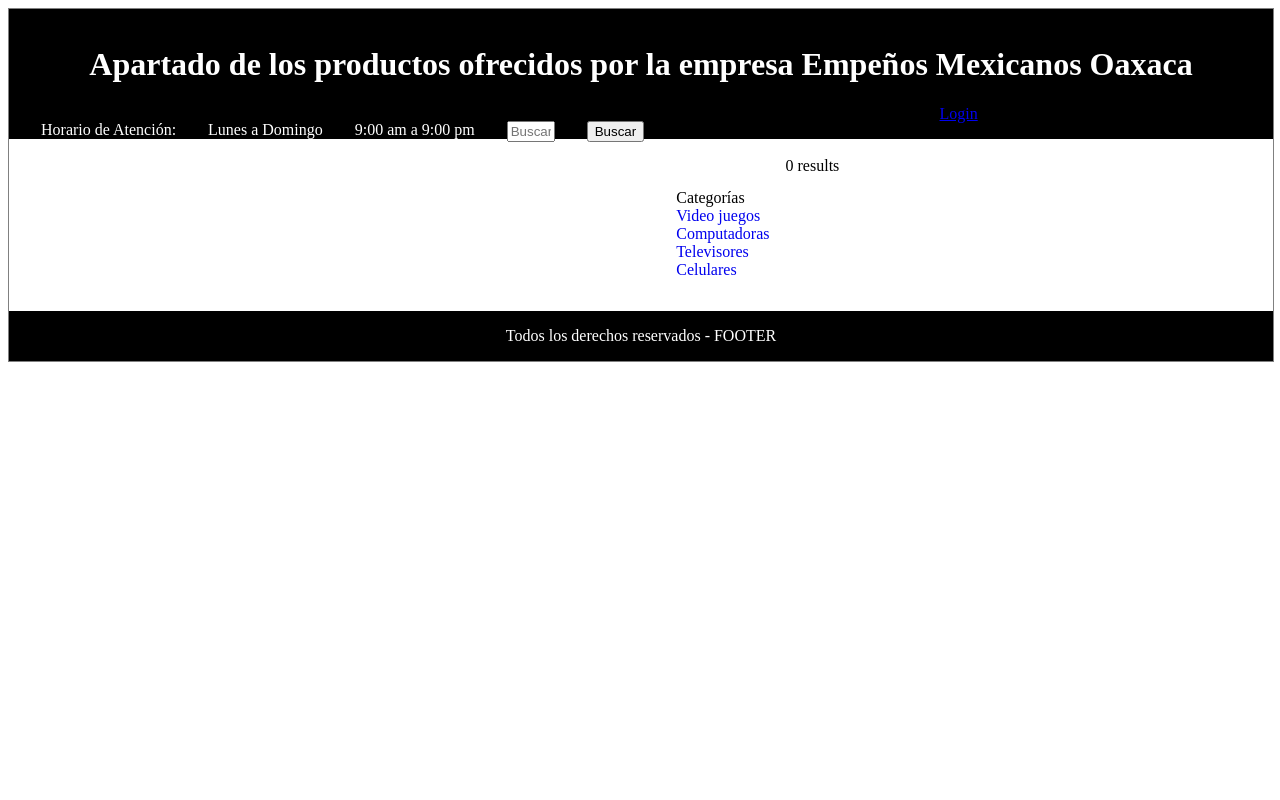
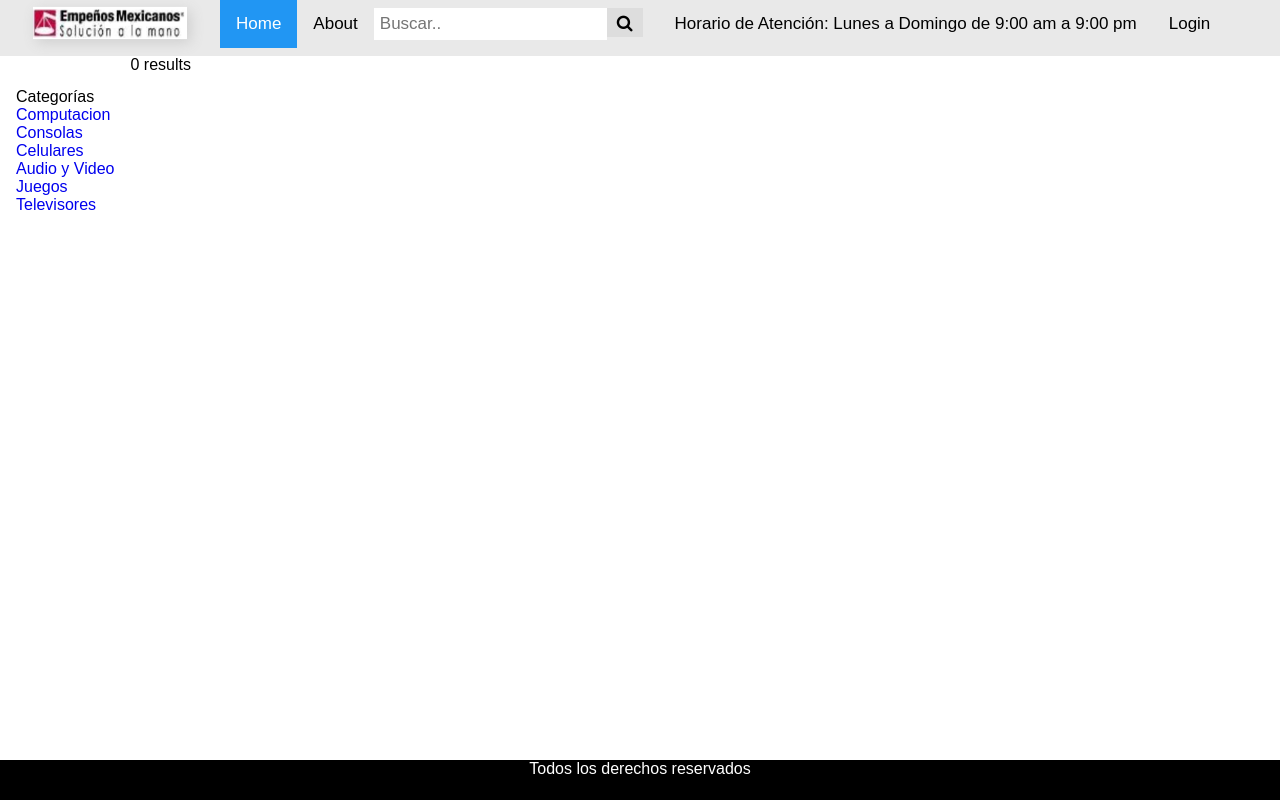
Before and after one commit to EEllisonJM/EmpeniosOaxaca, a PHP site: page / in a window 1280 px wide. Run offline with PHP 8.4, Linux system fonts and the light colour scheme; data that the repository does not hold is empty.

Commit message:
index principal

```diff
--- a/css/estilos.css
+++ /dev/null
@@ -1,106 +0,0 @@
-input[type=text] {
-    width: 40px;
-    -webkit-transition: width 0.4s ease-in-out;
-    transition: width 0.4s ease-in-out;
-}
-
-/* When the input field gets focus, change its width to 100% */
-input[type=text]:focus {
-    width: 30%;
-}
-/* ================================================================== */
-nav {
-    display: block;
-}
-/* ====================================== */
-div.gallery {
-    margin: 5px;
-    border: 1px solid #ccc;
-    float: left;
-    width: 60%;
-}
-
-div.gallery:hover {
-    border: 1px solid #777;
-}
-
-div.gallery img {
-    position: relative;
-    float: left;
-    width:  130px;
-    height: 130px;
-    background-position: 50% 50%;
-    background-repeat:   no-repeat;
-    background-size:     cover;
-}
-
-div.desc {
-    padding: 15px;
-    text-align: center;
-}
-
-body
-{
- background:#fff;
-}
-img
-{
- width:auto;
- box-shadow:0px 0px 20px #cecece;
- -moz-transform: scale(0.7);
- -moz-transition-duration: 0.6s;
- -webkit-transition-duration: 0.6s;
- -webkit-transform: scale(0.7);
-
- -ms-transform: scale(0.7);
- -ms-transition-duration: 0.6s;
-}
-img:hover
-{
-  box-shadow: 20px 20px 20px #dcdcdc;
- -moz-transform: scale(0.8);
- -moz-transition-duration: 0.6s;
- -webkit-transition-duration: 0.6s;
- -webkit-transform: scale(0.8);
-
- -ms-transform: scale(0.8);
- -ms-transition-duration: 0.6s;
-
-}
-  /*====================*/
-
-div.container {
-    width: 100%;
-    border: 1px solid gray;
-}
-
-header, footer {
-    padding: 1em;
-    color: white;
-    background-color: black;
-    clear: left;
-    text-align: center;
-}
-
-nav {
-    float: left;
-    max-width: 160px;
-    margin: 0;
-    padding: 1em;
-}
-
-nav ul {
-    list-style-type: none;
-    padding: 0;
-}
-
-nav ul a {
-    text-decoration: none;
-}
-
-article {
-    margin-left: 170px;
-    border-left: 1px solid gray;
-    padding: 1em;
-    overflow: hidden;
-}
--- /dev/null
+++ b/css/myStyle.css
@@ -0,0 +1,154 @@
+* {box-sizing: border-box;}
+
+img
+{
+ float: left;
+ width:auto;
+ box-shadow:5px 5px 20px #cecece;
+ -moz-transform: scale(0.7);
+ -moz-transition-duration: 0.6s;
+ -webkit-transition-duration: 0.6s;
+ -webkit-transform: scale(0.7);
+
+ -ms-transform: scale(0.7);
+ -ms-transition-duration: 0.6s;
+}
+body {
+  margin: 0;
+  font-family: Arial;
+}
+
+.topnav {
+  overflow: hidden;
+  background-color: #e9e9e9;
+}
+
+.topnav a {
+  float: left;
+  display: block;
+  color: black;
+  text-align: center;
+  padding: 14px 16px;
+  text-decoration: none;
+  font-size: 17px;
+}
+
+.topnav a:hover {
+  background-color: #ddd;
+  color: black;
+}
+
+.topnav a.active {
+  background-color: #2196F3;
+  color: white;
+}
+
+.topnav .search-container {
+  float: left;
+}
+
+.topnav input[type=text]{
+  padding: 6px;
+  margin-top: 8px;
+  font-size: 17px;
+  border: none;
+}
+
+.topnav .search-container button {
+  float: right;
+  padding: 6px 10px;
+  margin-top: 8px;
+  margin-right: 16px;
+  background: #ddd;
+  font-size: 17px;
+  border: none;
+  cursor: pointer;
+}
+
+.topnav .search-container button:hover {
+  background: #ccc;
+}
+
+@media screen and (max-width: 600px) {
+  .topnav .search-container {
+    float: none;
+  }
+  .topnav a, .topnav input[type=text], .topnav .search-container button {
+    float: none;
+    display: block;
+    text-align: left;
+    width: 100%;
+    margin: 0;
+    padding: 14px;
+  }
+  .topnav input[type=text] {
+    border: 1px solid #ccc;
+  }
+}
+.categoria nav {
+    float: left;
+    max-width: 160px;
+    margin: 0;
+    padding: 1em;
+}
+
+/**/
+div.gallery {
+    margin: 5px;
+    border: 1px solid #ccc;
+    float: left;
+    width: 70%;
+}
+
+div.gallery:hover {
+    border: 10px solid #0fc;
+}
+
+div.gallery img {
+    position: relative;
+    float: left;
+    width:  130px;
+    height: 130px;
+    background-position: 50% 50%;
+    background-repeat:   no-repeat;
+    background-size:     cover;
+}
+.categoria nav {
+    float: left;
+    max-width: 160px;
+    margin: 0;
+    padding: 1em;
+}
+
+.categoria nav ul {
+    list-style-type: none;
+    padding: 0;
+}
+
+.categoria nav ul a {
+    text-decoration: none;
+}
+html {
+  min-height: 100%;
+  position: relative;
+}
+body {
+  margin: 0;
+  margin-bottom: 40px;
+}
+article {
+    margin-left: 170px;
+    border-left: 1px solid gray;
+    padding: 1em;
+
+}
+footer {
+  background-color: black;
+  position: absolute;
+  bottom: 0;
+  width: 100%;
+  height: 40px;
+  color: white;
+      text-align: center;
+
+}
--- a/index.php
+++ b/index.php
@@ -1,34 +1,65 @@
-<!DOCTYPE html>
 <html>
   <head>
-  <!-- Caracteres -->
-  <meta charset="utf-8">
-  <title>Casa de empeños </title>
-  <link rel="stylesheet" type="text/css" href="css/estilos.css">
+    <!--Icono de Buscar-->
+    <link rel="stylesheet" href="https://cdnjs.cloudflare.com/ajax/libs/font-awesome/4.7.0/css/font-awesome.min.css">
+    <!--Css personalizado-->
+    <link rel="stylesheet" href="css/myStyle.css">
   </head>
   <body>
-  <div class="container">
-  <header>
-    <h1>Apartado de los productos ofrecidos por la empresa Empeños Mexicanos Oaxaca</h1>
-    <nav><a>Horario de Atención:</a></nav>
-    <nav><a>Lunes a Domingo</a></nav>
-    <nav><a>9:00 am a 9:00 pm</a></nav>
-    <nav><input type="text" name="txt_Buscar" placeholder="Buscar..."></nav>
-     <nav><button type="button">Buscar </button></nav>
-     <a href="#">Login</a>
-  </header>
-  <br>
+    </div>
+  <div class="topnav">
+    <img src="LogoEmpresa.png">
+    <a class="active" href="#home">Home
+    </a>
+    <a href="#about">About
+    </a>
+    <div class="search-container">
+      <form action="/action_page.php">
+        <input type="text" placeholder="Buscar.." name="search">
+        <button type="submit">
+          <i class="fa fa-search">
+          </i>
+        </button>
+      </form>
+    </div>
+    <a>Horario de Atención: Lunes a Domingo de 9:00 am a 9:00 pm
+    </a>
+    <a href="#contact">Login
+    </a>
+  </div>
+  <div class="categoria">
     <nav>
+
   <ul>
-    <a>Categorías</a>
-    <li><a href="cargar=?as=">Video juegos</a></li>
-    <li><a href="#">Computadoras</a></li>
-    <li><a href="#">Televisores</a></li>
-    <li><a href="#">Celulares</a></li>
+    <a>Categorías
+    </a>
+    <li>
+      <a href="#=?as=">Computacion
+      </a>
+    </li>
+    <li>
+      <a href="#">Consolas
+      </a>
+    </li>
+    <li>
+      <a href="#">Celulares
+      </a>
+    </li>
+    <li>
+      <a href="#">Audio y Video
+      </a>
+    </li>
+    <li>
+      <a href="#">Juegos
+      </a>
+    </li>
+    <li>
+      <a href="#">Televisores
+      </a>
+    </li>
   </ul>
   </nav>
-
-
+  </div>
   <?php
 error_reporting(E_ALL ^ E_NOTICE);
 include("configuracion.php");
@@ -38,37 +69,55 @@
 if ($conexion->connect_error) {
 die("Connection failed: " . $conexion->connect_error);
 }
-
-  $sql = "SELECT Nombre, Descripcion, Marca, Precio,rutaImagen FROM Producto";
+$sql    = "SELECT Nombre, Descripcion, Marca, Precio,rutaImagen FROM Producto";
 $result = $conexion->query($sql);
-
 if ($result->num_rows > 0) {
 // output data of each row
-    while($row = $result->fetch_assoc()) {
+while ($row = $result->fetch_assoc()) {
 ?>
   <article>
     <div class="gallery">
       <a target="_blank"
-          href="Images/<?php echo $row["rutaImagen"].".jpg"; ?>">
-          <img src="Images/<?php echo $row["rutaImagen"].".jpg"	?>"  />
+         href="Images/<?php
+               echo $row["rutaImagen"] . ".jpg";
+                                               ?>">
+        <img src="Images/<?php
+                  echo $row["rutaImagen"] . ".jpg";
+                                                  ?>"  />
       </a>
-        <div class="nombre"><?php echo $row["Nombre"] ?></div>
-        <div class="marca"><?php echo $row["Marca"] ?></div>
-        <div class="descripcion"><?php echo $row["Descripcion"] ?></div>
-        <div class="precio"><?php echo $row["Precio"] ?></div>
-        <div class="reservar"> <button type="button">Reservar!</button> </div>
+      <div class="nombre">
+        <?php
+echo $row["Nombre"];
+?>
+      </div>
+      <div class="marca">
+        <?php
+echo $row["Marca"];
+?>
+      </div>
+      <div class="descripcion">
+        <?php
+echo $row["Descripcion"];
+?>
+      </div>
+      <div class="precio">
+        <?php
+echo $row["Precio"];
+?>
+      </div>
+      <div class="reservar">
+        <button type="button">Reservar!
+        </button>
+      </div>
     </div>
   </article>
-
   <?php
 }
 } else {
 echo "0 results";
 }
-
 $conexion->close();
 ?>
-
 </body>
-<footer>Todos los derechos reservados - FOOTER</footer>
+<footer>Todos los derechos reservados</footer>
 </html>
```
Also changed, not shown: css/miCSS.css (deleted, +0 -49 lines), LogoEmpresa.png (added). Lines whose indentation alone changed are shown as unchanged.
